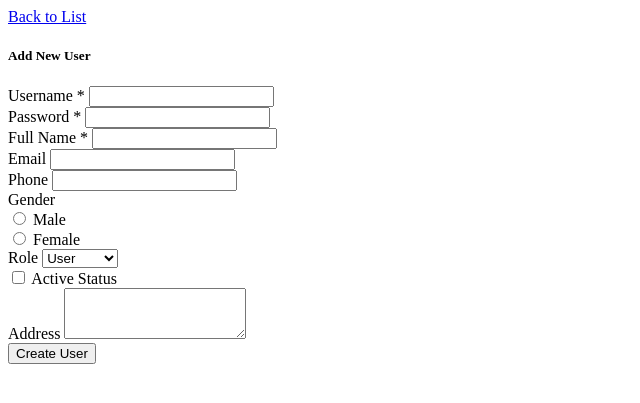
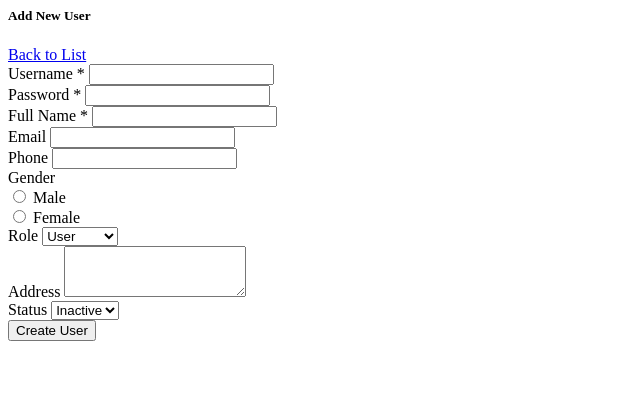
Before and after one commit to falmesino/bnsp-jwp3, a PHP site: page /includes/pages/users/add.php in a window 1280 px wide. Shown: the top 403 px of the page, without its empty margins (0-640 px from the left). Run offline with PHP 8.4, Linux system fonts and the light colour scheme.

Commit message:
fix(users): add user form layout

```diff
--- a/includes/pages/users/add.php
+++ b/includes/pages/users/add.php
@@ -72,16 +72,9 @@ if ($_SERVER['REQUEST_METHOD'] === 'POST') {
 ?>
 
 <div class="container mt-4">
-  <div class="row mb-3">
-    <div class="col-12">
-      <a href="index.php?page=users" type="button" class="btn btn-dark btn-sm">
-        <span>Back to List</span>
-      </a>
-    </div>
-  </div>
 
   <div class="row">
-    <div class="col-lg-8 mx-auto">
+    <div class="col-12 col-lg-8 mx-auto">
       <?php if ($success): ?>
         <div class="alert alert-success alert-dismissible fade show" role="alert">
           User created successfully!
@@ -97,8 +90,11 @@ if ($_SERVER['REQUEST_METHOD'] === 'POST') {
       <?php endif; ?>
 
       <div class="card">
-        <div class="card-header">
+        <div class="card-header d-flex flex-row align-items-center justify-content-between">
           <h5 class="mb-0">Add New User</h5>
+          <a href="index.php?page=users" type="button" class="btn btn-dark btn-sm">
+            <span>Back to List</span>
+          </a>
         </div>
         <div class="card-body">
           <form method="POST" action="index.php?page=users/add">
@@ -203,14 +199,6 @@ if ($_SERVER['REQUEST_METHOD'] === 'POST') {
               </select>
             </div>
 
-            <!-- Status -->
-            <div class="mb-3">
-              <div class="form-check form-switch">
-                <input class="form-check-input" type="checkbox" id="status" name="status" value="1" <?php echo ($status ?? 0) === 1 ? 'checked' : ''; ?>>
-                <label class="form-check-label" for="status">Active Status</label>
-              </div>
-            </div>
-
             <!-- Address -->
             <div class="mb-3">
               <label for="address" class="form-label">Address</label>
@@ -222,6 +210,15 @@ if ($_SERVER['REQUEST_METHOD'] === 'POST') {
               ><?php echo htmlspecialchars($address ?? ''); ?></textarea>
             </div>
 
+            <!-- Status -->
+            <div class="mb-3">
+              <label for="status" class="form-label">Status</label>
+              <select class="form-select" id="status" name="status">
+                <option value="0" <?php echo ($status ?? 0) === 0 ? 'selected' : ''; ?>>Inactive</option>
+                <option value="1" <?php echo ($status ?? 0) === 1 ? 'selected' : ''; ?>>Active</option>
+              </select>
+            </div>
+
             <button type="submit" class="btn btn-primary">Create User</button>
           </form>
         </div>
```
